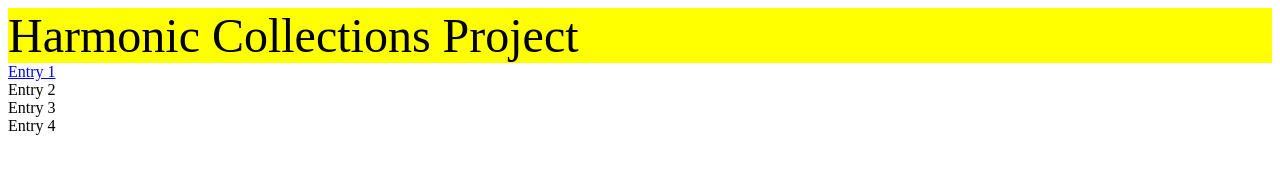
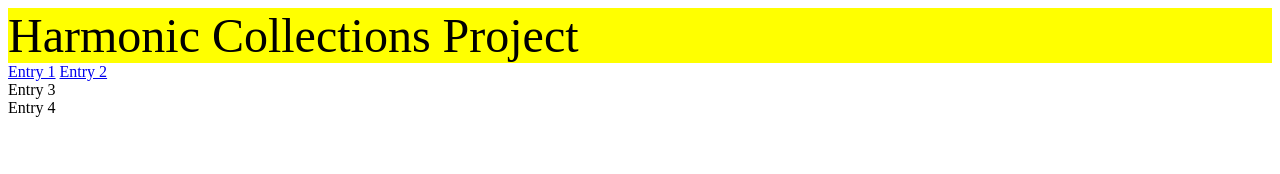
Before and after one commit to zscheinfeld/harmonic-collection-project, a plain HTML site: page index.html in a window 1280 px wide. Drawn offline with Linux system fonts and the light colour scheme.

Commit message:
uploading of links

```diff
--- a/index.html
+++ b/index.html
@@ -16,7 +16,7 @@
         <div class="header">Harmonic Collections Project</div>
 
         <a href="entry1/index.html" class="link">Entry 1</a>
-        <div class="link">Entry 2</div>
+        <a href="entry2/index.html" class="link">Entry 2</a>
         <div class="link">Entry 3</div>
         <div class="link">Entry 4</div>
 
```
